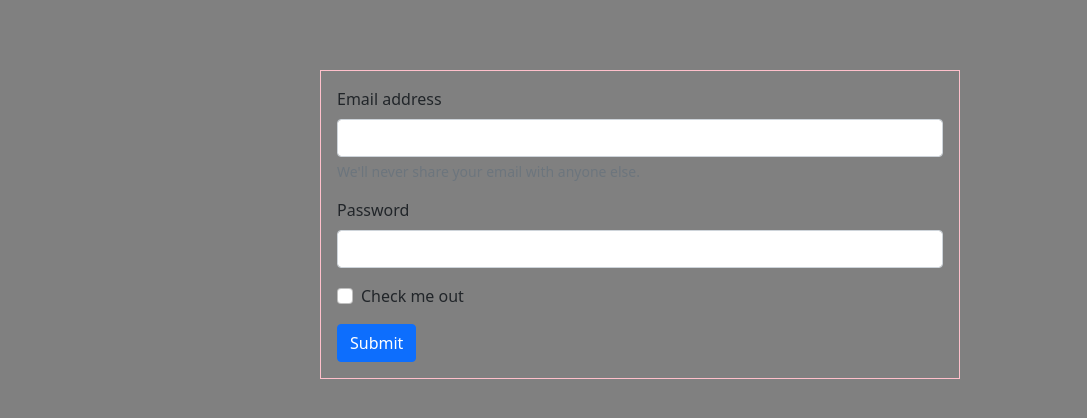
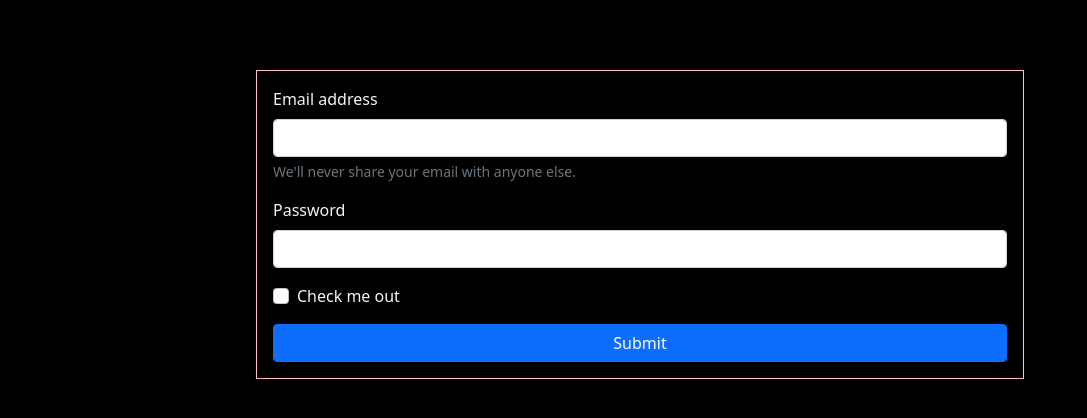
Before and after one commit to katherineyevsukov/cocktails-frontend, a React (Create React App) app in the folder cocktails-ui/: page / in a window 1280 px wide. Shown: the part 310-728 px from the top of the page, without its empty margins (0-1087 px from the left). Built offline with nearby package versions, Linux system fonts and the light colour scheme.

Commit message:
reformatted login

```diff
--- a/cocktails-ui/src/index.css
+++ b/cocktails-ui/src/index.css
@@ -1,5 +1,5 @@
 @import 'bootstrap/dist/css/bootstrap.css';
 
 body {
-  background-color: grey;
+  background-color: black;
 }
--- a/cocktails-ui/src/styles/login.css
+++ b/cocktails-ui/src/styles/login.css
@@ -1,7 +1,10 @@
 .login {
     margin: 0 auto;
-    width: 50%;
+    width: 60%;
     border: 1px solid pink;
     padding: 1em;
     margin-top: 5em;
+    color: whitesmoke;
+    display: flex;
+    flex-direction: column;
 }
```
